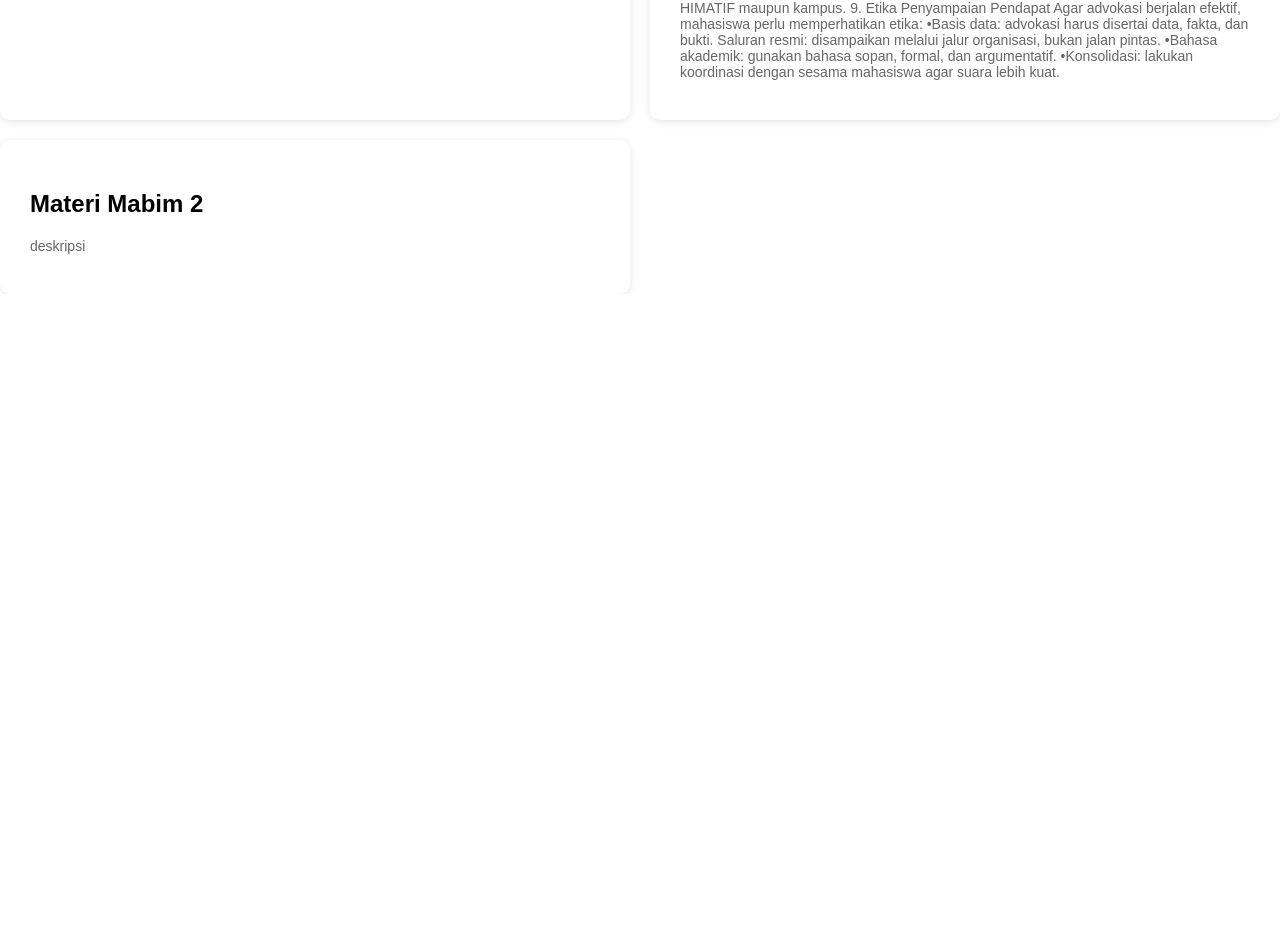
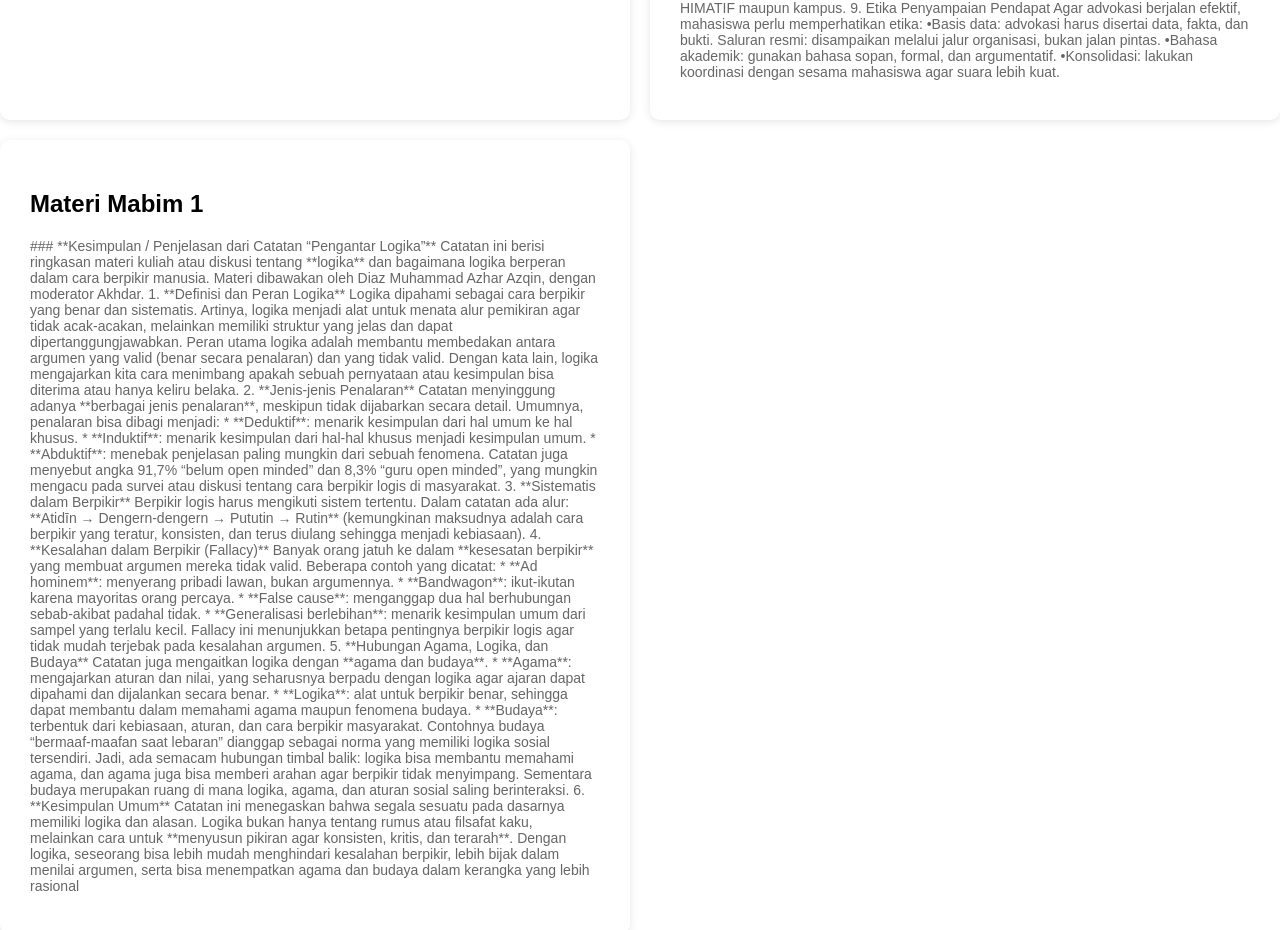
Before and after one commit to RifaAditya13/Web-Monitor, a plain HTML site: page materi.html in a window 1280 px wide. Shown: the part 810-1740 px from the top of the page. Before the commit the page ends 1104 px from the top, so only its background shows below. Drawn offline with Linux system fonts and the light colour scheme.

Commit message:
Update materi.html

```diff
--- a/materi.html
+++ b/materi.html
@@ -111,8 +111,47 @@ Saluran resmi: disampaikan melalui jalur organisasi, bukan jalan pintas.
 
           <div class="card">
             <div class="card-body">
-              <h2>Materi Mabim 2</h2>
-              <p>deskripsi</p>
+              <h2>Materi Mabim 1</h2>
+              <p>### **Kesimpulan / Penjelasan dari Catatan “Pengantar Logika”**
+
+Catatan ini berisi ringkasan materi kuliah atau diskusi tentang **logika** dan bagaimana logika berperan dalam cara berpikir manusia. Materi dibawakan oleh Diaz Muhammad Azhar Azqin, dengan moderator Akhdar.
+
+1. **Definisi dan Peran Logika**
+   Logika dipahami sebagai cara berpikir yang benar dan sistematis. Artinya, logika menjadi alat untuk menata alur pemikiran agar tidak acak-acakan, melainkan memiliki struktur yang jelas dan dapat dipertanggungjawabkan. Peran utama logika adalah membantu membedakan antara argumen yang valid (benar secara penalaran) dan yang tidak valid. Dengan kata lain, logika mengajarkan kita cara menimbang apakah sebuah pernyataan atau kesimpulan bisa diterima atau hanya keliru belaka.
+
+2. **Jenis-jenis Penalaran**
+   Catatan menyinggung adanya **berbagai jenis penalaran**, meskipun tidak dijabarkan secara detail. Umumnya, penalaran bisa dibagi menjadi:
+
+   * **Deduktif**: menarik kesimpulan dari hal umum ke hal khusus.
+   * **Induktif**: menarik kesimpulan dari hal-hal khusus menjadi kesimpulan umum.
+   * **Abduktif**: menebak penjelasan paling mungkin dari sebuah fenomena.
+
+   Catatan juga menyebut angka 91,7% “belum open minded” dan 8,3% “guru open minded”, yang mungkin mengacu pada survei atau diskusi tentang cara berpikir logis di masyarakat.
+
+3. **Sistematis dalam Berpikir**
+   Berpikir logis harus mengikuti sistem tertentu. Dalam catatan ada alur: **Atidīn → Dengern-dengern → Pututin → Rutin** (kemungkinan maksudnya adalah cara berpikir yang teratur, konsisten, dan terus diulang sehingga menjadi kebiasaan).
+
+4. **Kesalahan dalam Berpikir (Fallacy)**
+   Banyak orang jatuh ke dalam **kesesatan berpikir** yang membuat argumen mereka tidak valid. Beberapa contoh yang dicatat:
+
+   * **Ad hominem**: menyerang pribadi lawan, bukan argumennya.
+   * **Bandwagon**: ikut-ikutan karena mayoritas orang percaya.
+   * **False cause**: menganggap dua hal berhubungan sebab-akibat padahal tidak.
+   * **Generalisasi berlebihan**: menarik kesimpulan umum dari sampel yang terlalu kecil.
+
+   Fallacy ini menunjukkan betapa pentingnya berpikir logis agar tidak mudah terjebak pada kesalahan argumen.
+
+5. **Hubungan Agama, Logika, dan Budaya**
+   Catatan juga mengaitkan logika dengan **agama dan budaya**.
+
+   * **Agama**: mengajarkan aturan dan nilai, yang seharusnya berpadu dengan logika agar ajaran dapat dipahami dan dijalankan secara benar.
+   * **Logika**: alat untuk berpikir benar, sehingga dapat membantu dalam memahami agama maupun fenomena budaya.
+   * **Budaya**: terbentuk dari kebiasaan, aturan, dan cara berpikir masyarakat. Contohnya budaya “bermaaf-maafan saat lebaran” dianggap sebagai norma yang memiliki logika sosial tersendiri.
+
+   Jadi, ada semacam hubungan timbal balik: logika bisa membantu memahami agama, dan agama juga bisa memberi arahan agar berpikir tidak menyimpang. Sementara budaya merupakan ruang di mana logika, agama, dan aturan sosial saling berinteraksi.
+
+6. **Kesimpulan Umum**
+   Catatan ini menegaskan bahwa segala sesuatu pada dasarnya memiliki logika dan alasan. Logika bukan hanya tentang rumus atau filsafat kaku, melainkan cara untuk **menyusun pikiran agar konsisten, kritis, dan terarah**. Dengan logika, seseorang bisa lebih mudah menghindari kesalahan berpikir, lebih bijak dalam menilai argumen, serta bisa menempatkan agama dan budaya dalam kerangka yang lebih rasional</p>
               <!-- <a href="detail1.html">Baca Selengkapnya</a> -->
             </div>
           </div>
```
